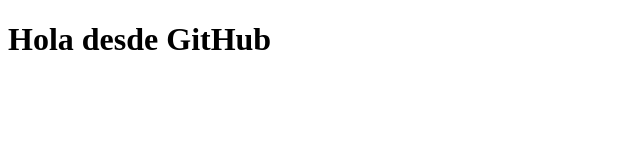
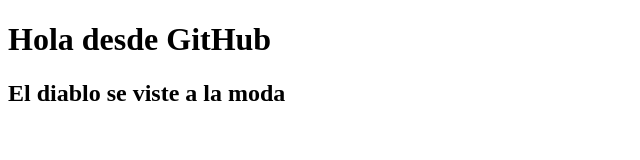
Before and after one commit to Tamidesigner/Pr-ctica-Github, a plain HTML site: page index.html in a window 1280 px wide. Shown: the whole page, without its empty margins (0-640 px from the left). Drawn offline with Linux system fonts and the light colour scheme.

Commit message:
Se agrega h2 con pelicula favorita

```diff
--- a/index.html
+++ b/index.html
@@ -7,5 +7,6 @@
 </head>
 <body>
     <h1>Hola desde GitHub</h1>
+    <h2>El diablo se viste a la moda</h2>
 </body>
 </html>
```
